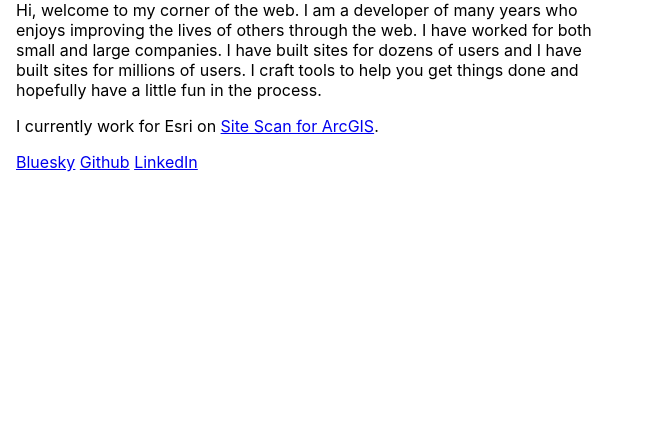
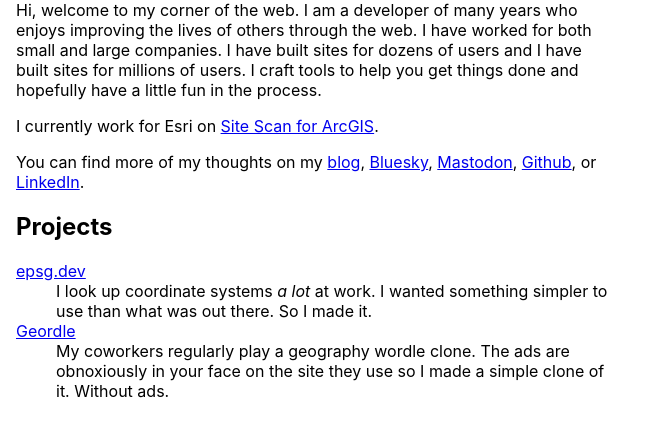
Before and after one commit to gpbmike/gpbmike.github.io, an Eleventy site: page src/index.njk in a window 1280 px wide. Shown: the part 82-518 px from the top of the page, without its empty margins (0-654 px from the left). Built offline with nearby package versions, Linux system fonts and the light colour scheme; Eleventy itself is replaced by a stand-in of ours; files that its build step writes are made by us from their sources.

Commit message:
add links to projects and blog

```diff
--- a/src/index.njk
+++ b/src/index.njk
@@ -7,26 +7,39 @@
   <h1>Mike Horn</h1>
 
   <p>
-    Hi, welcome to my corner of the web. I am a developer of many years who
-    enjoys improving the lives of others through the web. I have worked for both
-    small and large companies. I have built sites for dozens of users and I have
-    built sites for millions of users. I craft tools to help you get things done
-    and hopefully have a little fun in the process.
+    Hi, welcome to my corner of the web. I am a developer of many years who enjoys improving the lives of others through the
+    web. I have worked for both small and large companies. I have built sites for dozens of users and I have built sites for
+    millions of users. I craft tools to help you get things done and hopefully have a little fun in the process.
   </p>
 
   <p>
     I currently work for Esri on
-    <a
-      href="https://www.esri.com/en-us/arcgis/products/arcgis-reality/products/site-scan-for-arcgis"
-      >Site Scan for ArcGIS</a
-    >.
+    <a href="https://www.esri.com/en-us/arcgis/products/arcgis-reality/products/site-scan-for-arcgis">Site Scan for ArcGIS</a>.
   </p>
 
-  <footer>
-    <a href="https://bsky.app/profile/mikehorn.dev">Bluesky</a>
+  <p>You can find more of my thoughts on my
+    <a href="https://mikehorn.dev/blog">blog</a>,
+    <a href="https://bsky.app/profile/mikehorn.dev">Bluesky</a>,
+    <a href="https://mastodon.social/@mikehorn">Mastodon</a>,
+    <a href="https://github.com/gpbmike">Github</a>, or
+    <a href="https://www.linkedin.com/in/mike-horn-232bb4161/">LinkedIn</a>.</p>
 
-    <a href="https://github.com/gpbmike">Github</a>
+  <section>
+    <h2>Projects</h2>
 
-    <a href="https://www.linkedin.com/in/mike-horn-232bb4161/">LinkedIn</a>
-  </footer>
+    <dl>
+      <dt>
+        <a href="https://epsg.dev">epsg.dev</a>
+      </dt>
+      <dd>I look up coordinate systems
+        <em>a lot</em>
+        at work. I wanted something simpler to use than what was out there. So I made it.</dd>
+
+      <dt>
+        <a href="https://geordle.mikehorn.dev">Geordle</a>
+      </dt>
+      <dd>My coworkers regularly play a geography wordle clone. The ads are obnoxiously in your face on the site they use so I
+        made a simple clone of it. Without ads.</dd>
+    </ul>
+  </section>
 </main>
```
